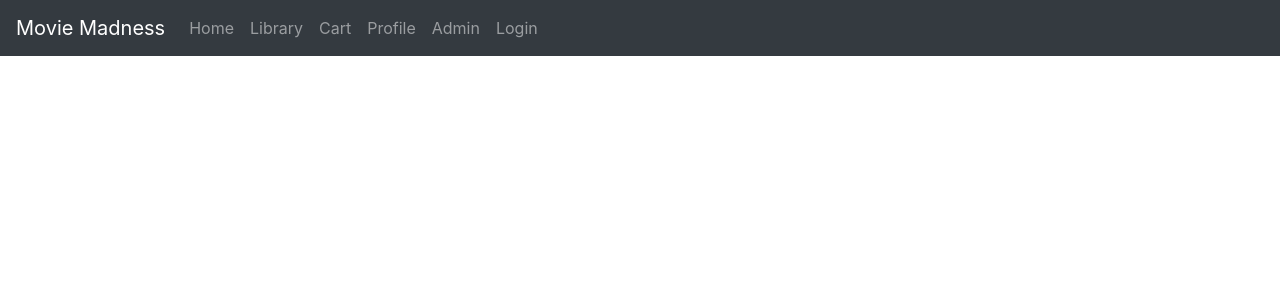
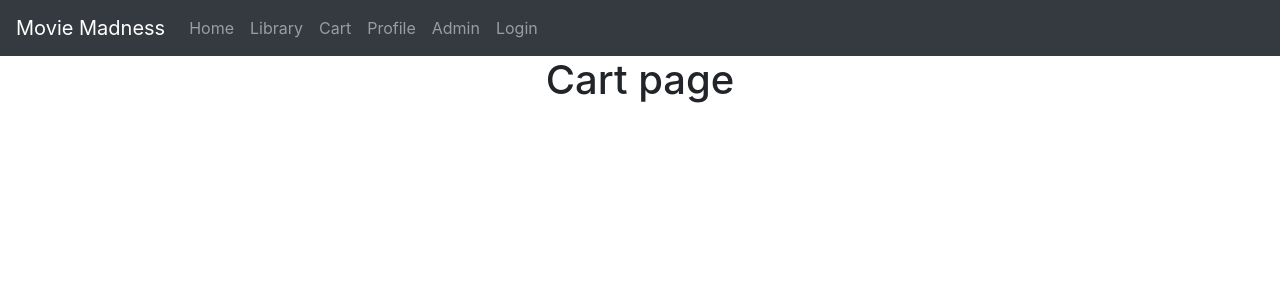
Before and after one commit to apollack0722/capstone, a React (Create React App) app in the folder client/: page /Cart in a window 1280 px wide. Shown: the top 300 px of the page. Built offline with nearby package versions, Linux system fonts and the light colour scheme.

Commit message:
still working on nav

```diff
--- a/client/src/App.css
+++ b/client/src/App.css
@@ -1,3 +1,7 @@
+*{
+  margin: 0;
+}
+
 .App {
   text-align: center;
 }
--- a/client/src/App.js
+++ b/client/src/App.js
@@ -51,19 +51,23 @@ function App() {
       <Switch>
         <Route path="/Library">
          <Library />
+         <h1>Library page</h1>
         </Route>
         <Route path="/Cart">
+          <h1>Cart page</h1>
         </Route>
         <Route path="/Profile">
          <Profile />
+         <h1>profile page</h1>
         </Route>
         <Route path="/Admin">
          <Admin />
         </Route>
+        <Route path="/Login">
+          <h1>Log in page</h1>
+        </Route>
         <Route path="/">
          <Home />
-        </Route>
-        <Route path="/Login">
         </Route>
       </Switch>
     </div>
--- a/client/src/Pages/Home.js
+++ b/client/src/Pages/Home.js
@@ -15,7 +15,7 @@ const  Home = () => {
 
   return (
     <div>
-      <h1>Testing testing</h1>
+      <h1>Home page</h1>
       <div>
         <RegisterModal />
       </div>
```
